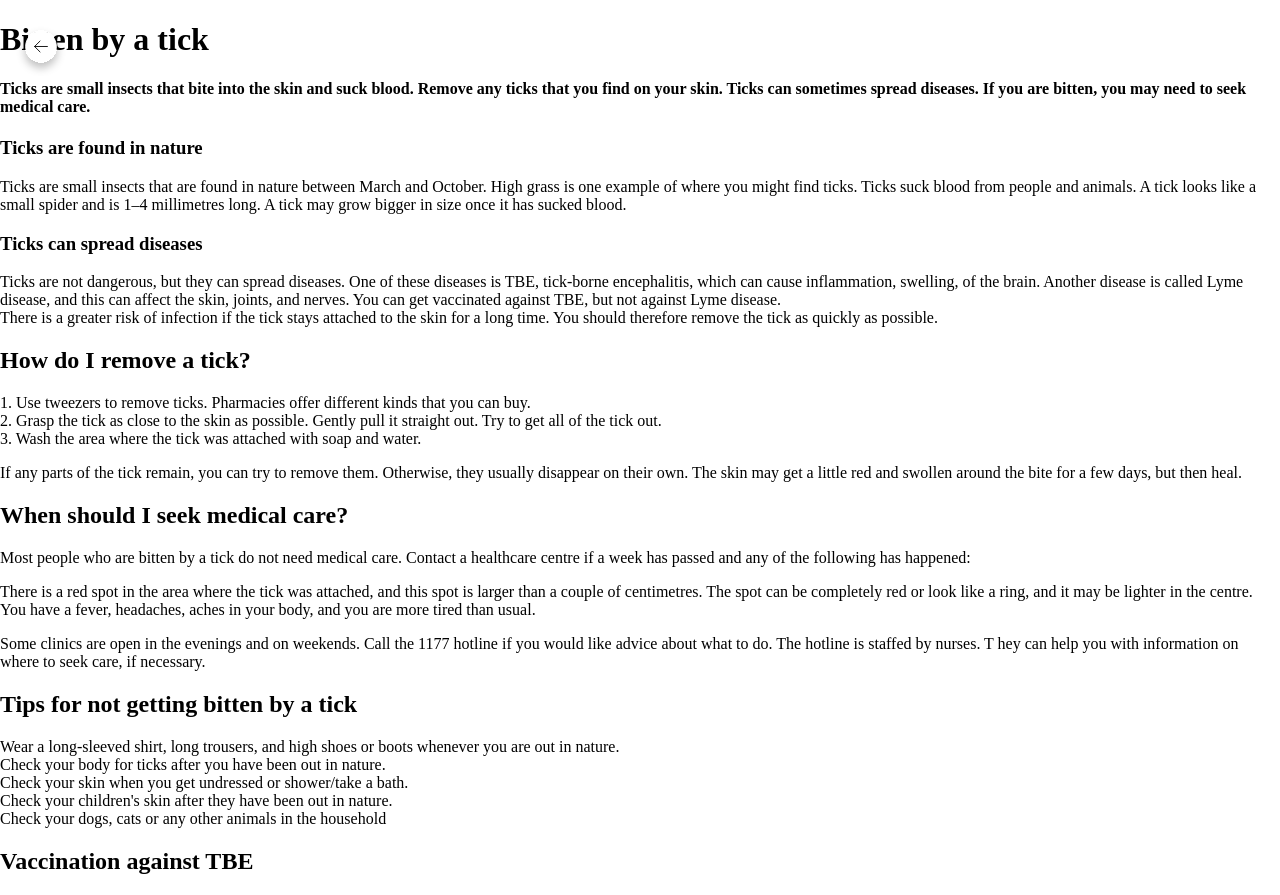
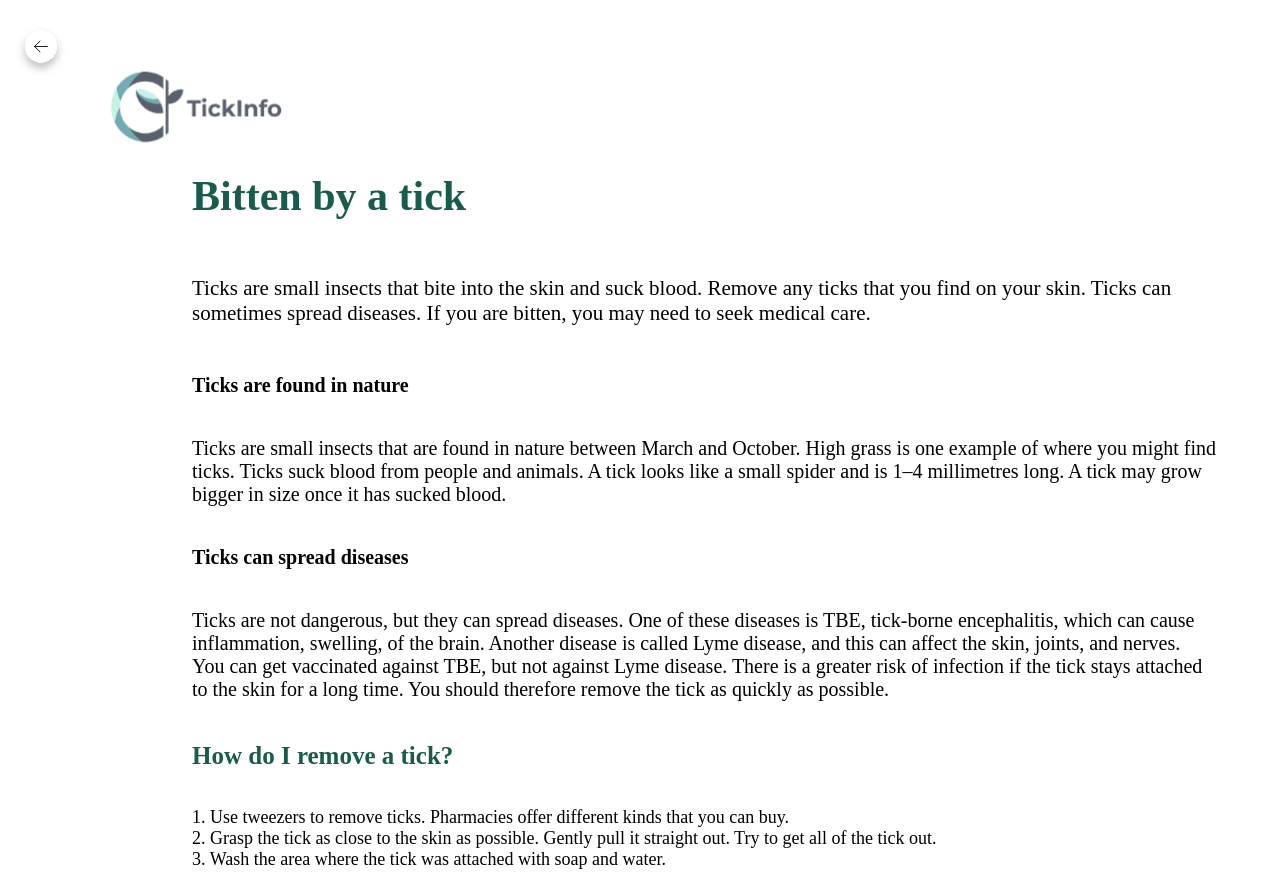
Before and after one commit to sofiaringstedt/final-project, a React (Create React App) app in the folder client/: page /information in a window 1280 px wide. Shown: the top 895 px of the page. Built offline with nearby package versions, Linux system fonts and the light colour scheme; a web font is replaced by a local one.

Commit message:
styling information page

```diff
--- a/client/src/components/Account.js
+++ b/client/src/components/Account.js
@@ -30,7 +30,7 @@ const Account = ({ setMode, setMethod, setLoggedIn, totalDoses }) => {
   const email = JSON.parse(localStorage.getItem("user"))?.email;
   const userId = JSON.parse(localStorage.getItem("user"))?.userId;
 
-  const handleSignOut = () => {
+ const handleSignOut = () => {
     const keysToRemove = ["user", "dose", "allDoses"];
     keysToRemove.forEach(key => localStorage.removeItem(key));
     setLoggedIn(false);
--- a/client/src/components/Home.js
+++ b/client/src/components/Home.js
@@ -11,6 +11,7 @@ import resources from "../assets/resources.svg";
 import Header from "../reusables/Header";
 
 import {
+  HomeContainer,
   Hero,
   HeroTextBox,
   HeroParagraph,
@@ -21,6 +22,11 @@ import {
   LogInButtonWrapper,
   LogInButton,
 } from "../styled-components/home";
+
+import {
+  InfoHeadingFour,
+  InfoParagraph,
+} from "../styled-components/information";
 
 const Home = () => {
   const navigate = useNavigate();
@@ -37,10 +43,16 @@ const Home = () => {
     window.addEventListener("resize", updateMedia);
     return () => window.removeEventListener("resize", updateMedia);
   });
+  const handleSignOut = () => {
+    const keysToRemove = ["user", "dose", "allDoses"];
+    keysToRemove.forEach((key) => localStorage.removeItem(key));
+    navigate("/");
+  };
+
   return (
     <>
       <Header />
-      <section>
+      <HomeContainer>
         <Hero>
           <HeroTextBox>
             <HeroHeading>Vaccination against TBE</HeroHeading>
@@ -64,15 +76,45 @@ const Home = () => {
             )}
           </HeroTextBox>
         </Hero>
-      </section>
-      <section>
-        <p></p>
-      </section>
+        {isDesktop ? (
+          <div>
+            <InfoHeadingFour>
+              Ticks are small insects that bite into the skin and suck blood.
+              Remove any ticks that you find on your skin. Ticks can sometimes
+              spread diseases. If you are bitten, you may need to seek medical
+              care.
+            </InfoHeadingFour>
+            <h3>Ticks are found in nature</h3>
+            <InfoParagraph>
+              Ticks are small insects that are found in nature between March and
+              October. High grass is one example of where you might find ticks.
+              Ticks suck blood from people and animals. A tick looks like a
+              small spider and is 1–4 millimetres long. A tick may grow bigger
+              in size once it has sucked blood.
+            </InfoParagraph>
+            <h3>Ticks can spread diseases</h3>
+            <InfoParagraph>
+              Ticks are not dangerous, but they can spread diseases. One of
+              these diseases is TBE, tick-borne encephalitis, which can cause
+              inflammation, swelling, of the brain. Another disease is called
+              Lyme disease, and this can affect the skin, joints, and nerves.
+              You can get vaccinated against TBE, but not against Lyme disease.
+              <br />
+              There is a greater risk of infection if the tick stays attached to
+              the skin for a long time. You should therefore remove the tick as
+              quickly as possible.
+            </InfoParagraph>
+          </div>
+        ) : (
+          <div>{""}</div>
+        )}
         <ImageListWrapper>
           <ImageList>
             <li
               onClick={() =>
-              accessToken !== undefined ? navigate("/card") : navigate("/login")
+                accessToken !== undefined
+                  ? navigate("/card")
+                  : navigate("/login")
               }
             >
               {" "}
@@ -101,13 +143,13 @@ const Home = () => {
           </ImageList>
         </ImageListWrapper>
         <LogInButtonWrapper>
-        {accessToken
-          ?
-           <LogInButton> Logout </LogInButton>
-          :
+          {accessToken ? (
+            <LogInButton onClick={handleSignOut}> Logout </LogInButton>
+          ) : (
             <LogInButton onClick={handleLogin}>Login</LogInButton>
-        }
+          )}
         </LogInButtonWrapper>
+      </HomeContainer>
     </>
   );
 };
--- a/client/src/components/Information.js
+++ b/client/src/components/Information.js
@@ -1,110 +1,130 @@
 import React from "react";
+import Header from "reusables/Header";
 import NavigateBackButton from "reusables/NavigateBackButton";
+
+import {
+  HeaderWrapper,
+  InformationContainer,
+  InformationWrapper,
+  InfoHeadingOne,
+  InfoHeadingTwo,
+  InfoHeadingThree,
+  InfoHeadingFour,
+  InfoParagraph,
+  ListItem
+} from "../styled-components/information";
+
 
 const Information = () => {
   return (
     <>
+    <InformationContainer>
+      <HeaderWrapper>
+    <Header/>
+    </HeaderWrapper>
     <NavigateBackButton />
-      <h1>Bitten by a tick</h1>
-      <h4>
+    <InformationWrapper>
+      <InfoHeadingOne>Bitten by a tick</InfoHeadingOne>
+      <InfoHeadingFour>
         Ticks are small insects that bite into the skin and suck blood. Remove
         any ticks that you find on your skin. Ticks can sometimes spread
         diseases. If you are bitten, you may need to seek medical care.
-      </h4>
-      <h3>Ticks are found in nature</h3>
-      <p>
+      </InfoHeadingFour>
+      <InfoHeadingThree >Ticks are found in nature</InfoHeadingThree >
+      <InfoParagraph>
         Ticks are small insects that are found in nature between March and
         October. High grass is one example of where you might find ticks. Ticks
         suck blood from people and animals. A tick looks like a small spider and
         is 1–4 millimetres long. A tick may grow bigger in size once it has
         sucked blood.
-      </p>
-      <h3>Ticks can spread diseases</h3>
-      <p>
+      </InfoParagraph>
+      <InfoHeadingThree >Ticks can spread diseases</InfoHeadingThree >
+      <InfoParagraph>
         Ticks are not dangerous, but they can spread diseases. One of these
         diseases is TBE, tick-borne encephalitis, which can cause inflammation,
         swelling, of the brain. Another disease is called Lyme disease, and this
         can affect the skin, joints, and nerves. You can get vaccinated against
         TBE, but not against Lyme disease.
-        <br />
         There is a greater risk of infection if the tick stays attached to the
         skin for a long time. You should therefore remove the tick as quickly as
         possible.
-      </p>
-      <h2>How do I remove a tick?</h2>
+      </InfoParagraph>
+      <InfoHeadingTwo>How do I remove a tick?</InfoHeadingTwo>
       <ol>
-        <li>
+        <ListItem>
           1. Use tweezers to remove ticks. Pharmacies offer different kinds that
           you can buy.
-        </li>
-        <li>
+        </ListItem>
+        <ListItem>
           2. Grasp the tick as close to the skin as possible. Gently pull it
           straight out. Try to get all of the tick out.
-        </li>
-        <li>
+        </ListItem>
+        <ListItem>
           3. Wash the area where the tick was attached with soap and water.
-        </li>
+        </ListItem>
       </ol>
-      <p>
+      <InfoParagraph>
         If any parts of the tick remain, you can try to remove them. Otherwise,
         they usually disappear on their own. The skin may get a little red and
         swollen around the bite for a few days, but then heal.
-      </p>
-      <h2>When should I seek medical care?</h2>
-      <p>
+      </InfoParagraph>
+      <InfoHeadingTwo>When should I seek medical care?</InfoHeadingTwo>
+      <InfoParagraph>
         Most people who are bitten by a tick do not need medical care. Contact a
         healthcare centre if a week has passed and any of the following has
         happened:
-      </p>
+      </InfoParagraph>
       <ol>
-        <li>
+        <ListItem>
           There is a red spot in the area where the tick was attached, and this
           spot is larger than a couple of centimetres. The spot can be
           completely red or look like a ring, and it may be lighter in the
           centre.
-        </li>
-        <li>
+        </ListItem>
+        <ListItem>
           You have a fever, headaches, aches in your body, and you are more
           tired than usual.
-        </li>
+        </ListItem>
       </ol>
-      <p>
+      <InfoParagraph>
         Some clinics are open in the evenings and on weekends. Call the 1177
         hotline if you would like advice about what to do. The hotline is
         staffed by nurses. T hey can help you with information on where to seek
         care, if necessary.
-      </p>
-      <h2>Tips for not getting bitten by a tick</h2>
+      </InfoParagraph>
+      <InfoHeadingTwo>Tips for not getting bitten by a tick</InfoHeadingTwo>
       <ol>
-        <li>
+        <ListItem>
           Wear a long-sleeved shirt, long trousers, and high shoes or boots
           whenever you are out in nature.
-        </li>
-        <li>Check your body for ticks after you have been out in nature.</li>
-        <li>Check your skin when you get undressed or shower/take a bath.</li>
-        <li>Check your children's skin after they have been out in nature.</li>
-        <li>Check your dogs, cats or any other animals in the household</li>
+        </ListItem>
+        <ListItem>Check your body for ticks after you have been out in nature.</ListItem>
+        <ListItem>Check your skin when you get undressed or shower/take a bath.</ListItem>
+        <ListItem>Check your children's skin after they have been out in nature.</ListItem>
+        <ListItem>Check your dogs, cats or any other animals in the household</ListItem>
       </ol>
 
-      <h2>Vaccination against TBE</h2>
-      <p>
+      <InfoHeadingTwo>Vaccination against TBE</InfoHeadingTwo>
+      <InfoParagraph>
         There is a particular risk of ticks spreading the disease TBE in certain
         areas, such as:
-      </p>
+      </InfoParagraph>
       <ol>
-        <li>Uppland</li>
-        <li>Stockholm County, near the sea</li>
-        <li>Södermanland</li>
-        <li>Västra Götaland County</li>
+        <ListItem>Uppland</ListItem>
+        <ListItem>Stockholm County, near the sea</ListItem>
+        <ListItem>Södermanland</ListItem>
+        <ListItem>Västra Götaland County</ListItem>
       </ol>
-      <p>
+      <InfoParagraph>
         There are also other areas where the risk of infection is greater. Call
         the 1177 hotline if you are not sure about whether there is a greater
         risk in your area. Get vaccinated if you plan to be out in nature in an
         area where there is a greater risk of infection. You need to get
         vaccinated two months beforehand in order to be completely protected
         against TBE. Contact a healthcare centre or clinic to get vaccinated.
-      </p>
+      </InfoParagraph>
+      </InformationWrapper>
+      </InformationContainer>
     </>
   );
 };
--- a/client/src/styled-components/home.js
+++ b/client/src/styled-components/home.js
@@ -1,6 +1,10 @@
 import styled from "styled-components";
 import hero from "../assets/heroimg.svg";
 import { devices } from "./globalStyles";
+
+export const HomeContainer = styled.section`
+  width: 100%;
+`;
 
 export const Hero = styled.div`
   background-image: url(${hero});
@@ -57,6 +61,7 @@ export const HeroHeading = styled.h1`
     font-size: 30px;
   }
 `;
+
 export const ImageListWrapper = styled.div`
   display: flex;
   justify-content: center;
--- /dev/null
+++ b/client/src/styled-components/information.js
@@ -0,0 +1,50 @@
+import styled from "styled-components";
+
+export const HeaderWrapper = styled.div`
+position: absolute;
+top: 4vh;
+left: 6vw;
+`;
+export const InformationContainer = styled.div`
+width: 100%;
+`;
+export const InformationWrapper = styled.div`
+width: 80%;
+display: flex;
+flex-direction: column;
+align-items: flex-start;
+text-align: left;
+margin-left: 15vw;
+margin-right: 20vw;
+margin-top: 18vh;
+`;
+export const InfoHeadingOne = styled.h1`
+/* font-size: 3rem; */
+color: #175C4C;
+font-size: 42px;
+`;
+export const InfoHeadingTwo = styled.h2`
+/* font-size: 1.5rem; */
+color: #175C4C;
+font-size:25px;
+`;
+export const InfoHeadingThree = styled.h3`
+/* font-size: 1.25rem; */
+font-weight: 700;
+font-size: 20px;
+`;
+export const InfoHeadingFour = styled.h4`
+    font-weight: 400;
+    /* font-size: 25px; */
+    /* font-size: 1.375rem; */
+    font-size: 21px;
+`;
+export const InfoParagraph = styled.p`
+    font-weight: 300;
+    /* font-size: 1rem; */
+    font-size: 20px;
+`;
+export const ListItem = styled.li`
+    font-size: 18px;
+    font-weight: 300;
+`;
```
Lines whose indentation alone changed are shown as unchanged.
